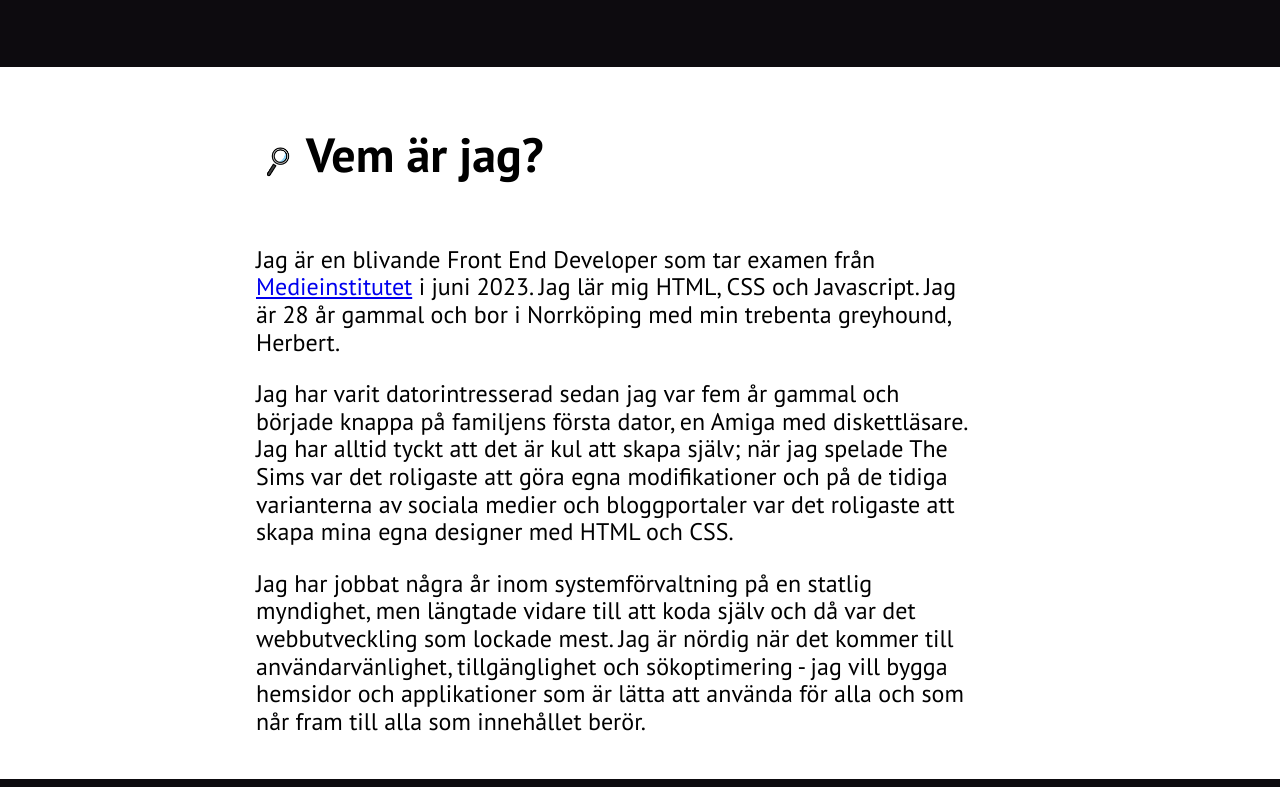
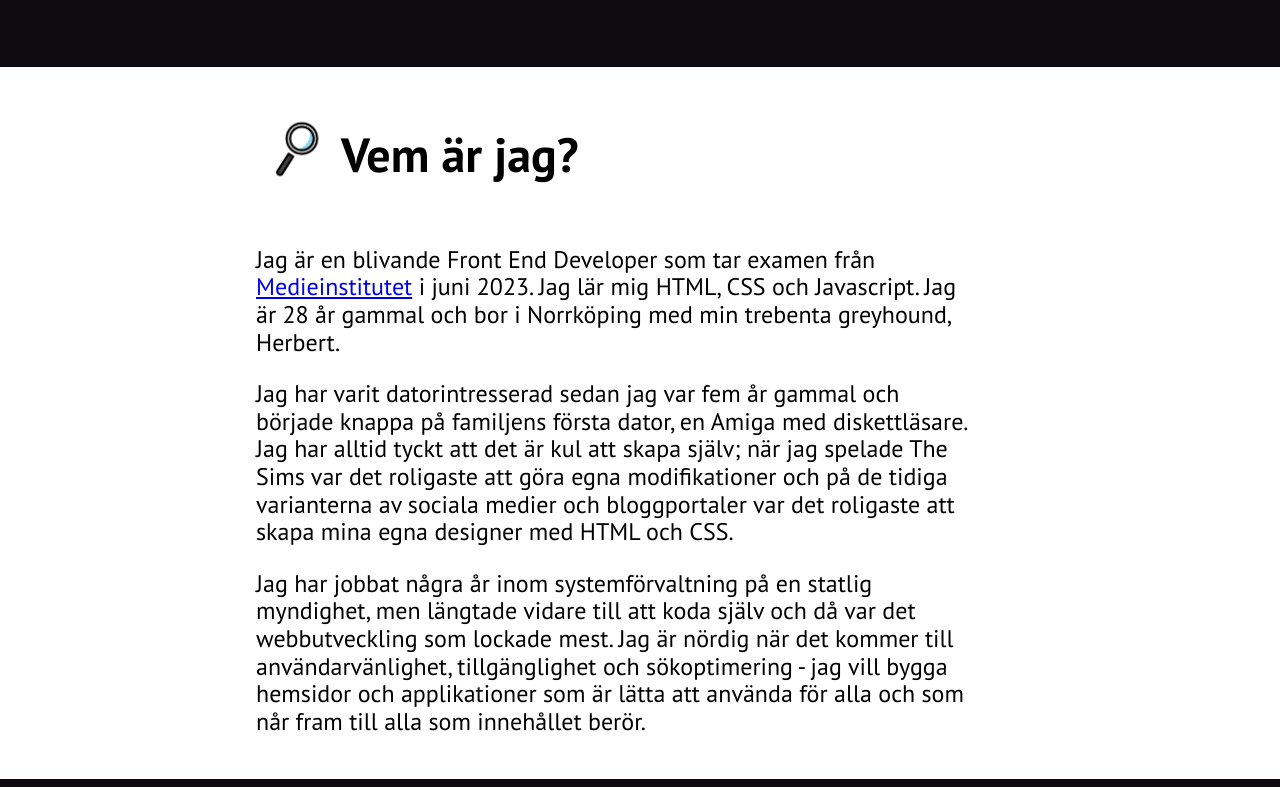
Before and after one commit to hellohely/portfolio, a website built with Parcel: page html5-boilerplate_v8.0.0/index.html in a window 1280 px wide. Shown: the part 793-1580 px from the top of the page. Built offline with nearby package versions, Linux system fonts and the light colour scheme; files whose address does not match are found by name.

Commit message:
Bigger emojis in desktop layout

```diff
--- a/html5-boilerplate_v8.0.0/css/layout/_desktop.scss
+++ b/html5-boilerplate_v8.0.0/css/layout/_desktop.scss
@@ -14,7 +14,15 @@ h3 {
 .menu {
     ul {
         margin-top: 100px;
+        a {
+            font-size: 3rem;
+        }
     }
+}
+
+.emoji {
+    height: 75px;
+    top: 15px;
 }
 
 #hello {
```
Also changed, not shown: html5-boilerplate_v8.0.0/css/main.css, 1 other file.
